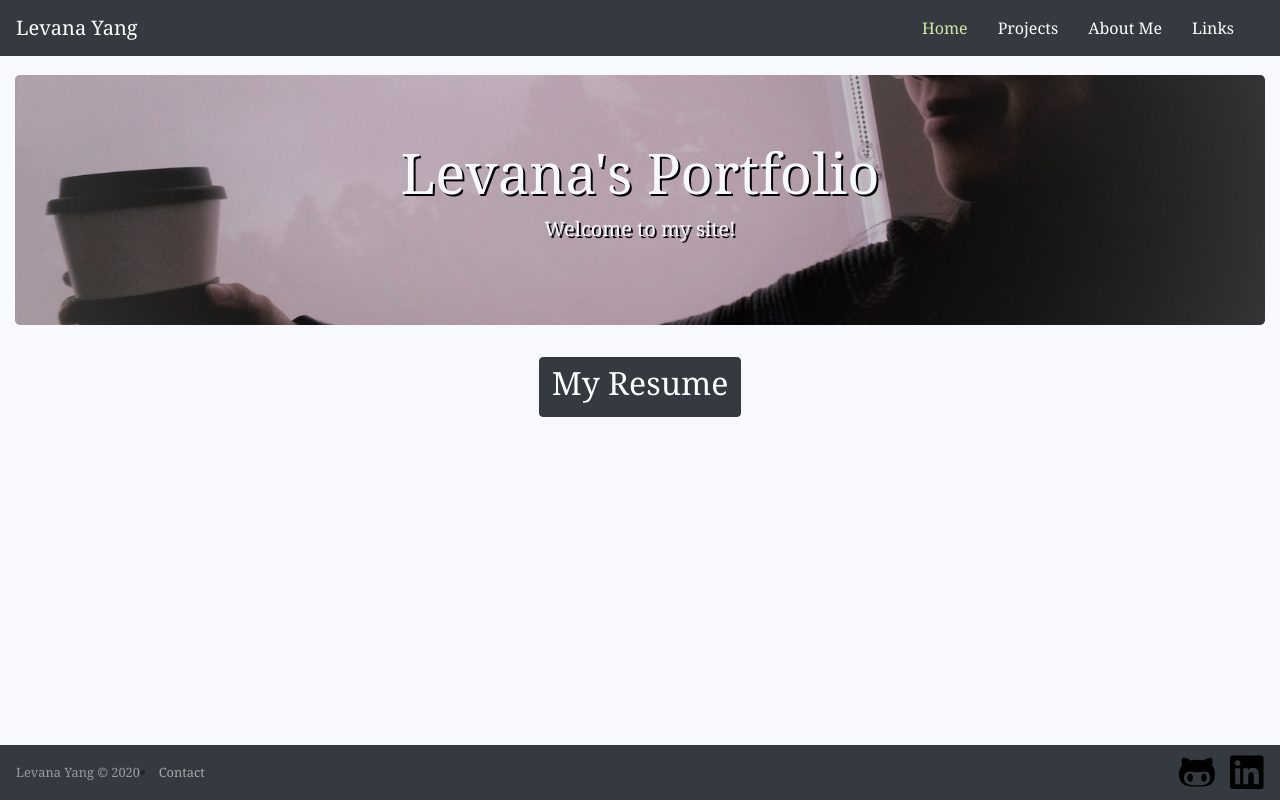
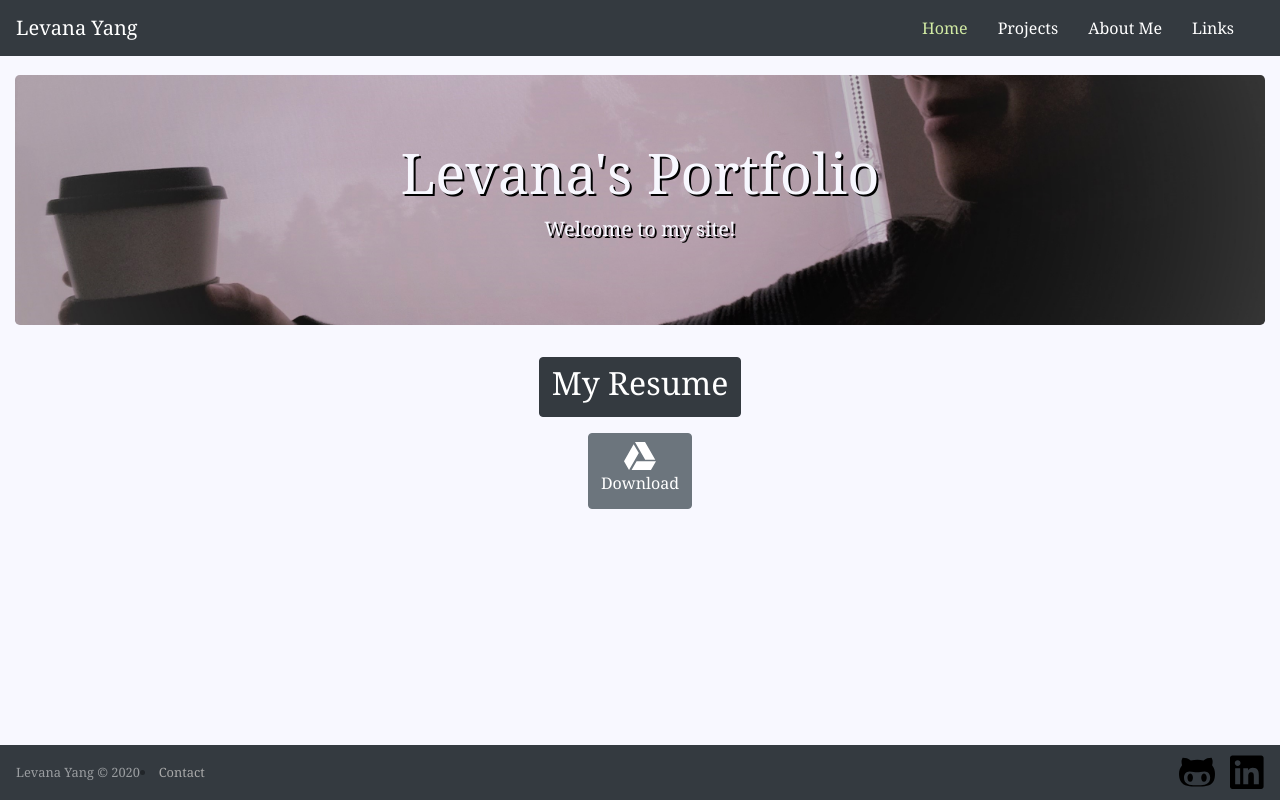
Before and after one commit to levanayang/node-web-dev, a React (Create React App) app in the folder client/: page / in a window 1280 px wide. Built offline with nearby package versions, Linux system fonts and the light colour scheme.

Commit message:
added download link to google drive

```diff
--- a/client/src/Homepage/Home.js
+++ b/client/src/Homepage/Home.js
@@ -11,7 +11,6 @@ class Home extends Component {
                     <h1 className="display-4">Levana's Portfolio</h1>
                     <p className="lead">Welcome to my site!</p>
                 </Jumbotron>
-                {/*TODO: allow pdf download of resume*/}
                 <Resume src={"https://docs.google.com/document/d/e/2PACX-1vRAatOYzlULG_9rKJ6R6Uj3ugYbT-2KVuNeqxfLNsCn40kns9roG22W63oLhGrX5Hrtd01IUQbrzJ0y/pub?embedded=true"}/>
             </Container>
         );
--- a/client/src/Homepage/Resume.js
+++ b/client/src/Homepage/Resume.js
@@ -1,5 +1,7 @@
 import React from "react";
-import {Row, Col, Button, Container, Collapse} from 'reactstrap';
+import {Col, Button, Container, Collapse} from 'reactstrap';
+import {FontAwesomeIcon} from "@fortawesome/react-fontawesome";
+import {faGoogleDrive} from "@fortawesome/free-brands-svg-icons";
 
 // a Simple Component for my resume
 class Resume extends React.Component {
@@ -19,8 +21,8 @@ class Resume extends React.Component {
 
     render() {
         return (
-            <Container>
-                <Col className="show-resume">
+            <Container fluid={true} className="resume-container">
+                <Col xs="auto" className="show-resume">
                     <Button
                             color="dark"
                             onClick={this.toggle}
@@ -29,13 +31,26 @@ class Resume extends React.Component {
                     </Button>
                 </Col>
                 <Collapse isOpen={this.state.visible}>
-                    <Col className="resume">
+                    <Col xs="auto" className="resume">
                         <iframe title={"Resume"}
                                 src={this.props.src}
                                 scrolling="no"
-                                align="center"/>
+                                align="center"
+                        />
                     </Col>
                 </Collapse>
+                <a href={`https://drive.google.com/file/d/1sM2RR4cUv0nIbnZDIojeiUamu-uMyr0y/view?usp=sharing`}
+                   download="levana_yang_resume.pdf"
+                   target="_blank"
+                   rel="noopener noreferrer"
+                >
+                    <Button>
+                        <FontAwesomeIcon className="resume-download-icon"
+                                         icon={faGoogleDrive}
+                                         size="2x" />
+                        <h6>Download</h6>
+                    </Button>
+                </a>
             </Container>
         );
     }
--- a/client/src/index.css
+++ b/client/src/index.css
@@ -56,6 +56,11 @@ code {
   margin-top: 30px;
 }
 
+.resume-container {
+  width: 100%;
+  text-align: center;
+}
+
 .resume {
   width: 100%;
   text-align: center;
@@ -73,6 +78,7 @@ code {
   width: 800px;
   border: none;
   z-index: -1000;
+  display: inline-block;
 }
 
 .inactive-menu {
```
